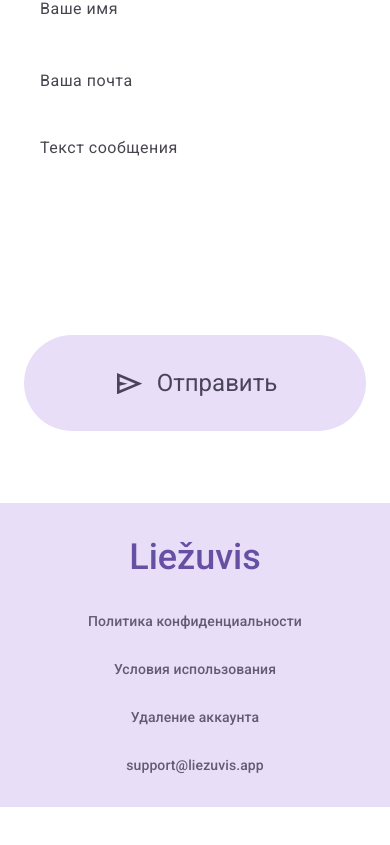
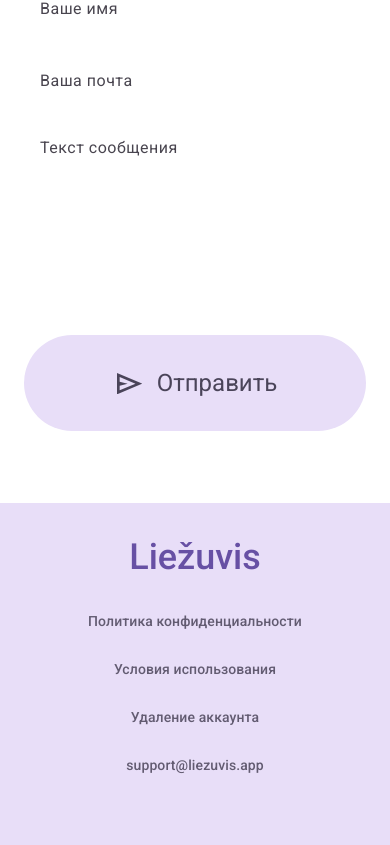
Before and after one commit to alexlitke-git/liezuvis-landing, a React (Vite) app: page / in a window 390 px wide. Shown: the part 8012-8857 px from the top of the page. Before the commit the page ends 8819 px from the top, so only its background shows below. Built offline with nearby package versions, Linux system fonts and the light colour scheme.

Commit message:
container witch updated, mobile footer padding-botton updated

```diff
--- a/src/app/App.tsx
+++ b/src/app/App.tsx
@@ -21,7 +21,7 @@
 // ─── Content container (max-width + margins) ──────────────────────────────────
 function Container({ children, className = "" }: { children: ReactNode; className?: string }) {
   return (
-    <div className={`max-w-[1680px] mx-auto px-[24px] md:px-[80px] min-[1280px]:px-[112px] min-[1440px]:px-[160px] w-full ${className}`}>
+    <div className={`max-w-[1680px] mx-auto px-[24px] md:max-[1280px]:px-[80px] min-[1280px]:max-[1440px]:px-[112px] min-[1440px]:px-[160px] w-full ${className}`}>
       {children}
     </div>
   );
@@ -1531,7 +1531,7 @@
 
 function Footer() {
   return (
-    <footer className="bg-[#e8def8] py-[32px] min-[1280px]:py-[28px] w-full">
+    <footer className="bg-[#e8def8] pt-[32px] pb-[80px] min-[1280px]:py-[28px] w-full">
       <Container className="flex flex-col min-[1280px]:flex-row items-center min-[1280px]:justify-between gap-[32px]">
         <span className="font-['Roboto',sans-serif] font-medium text-[#6750a4] text-[36px] leading-[44px] min-[1280px]:text-[28px] min-[1280px]:leading-[36px]">
           Liežuvis
```
